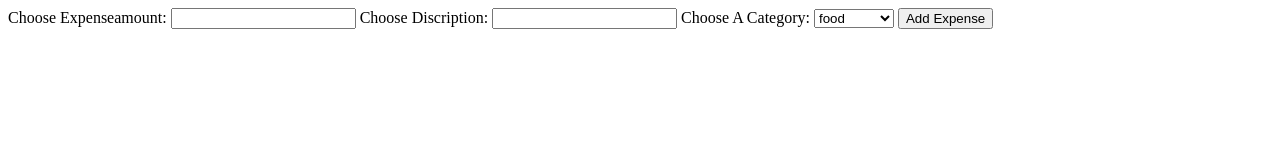
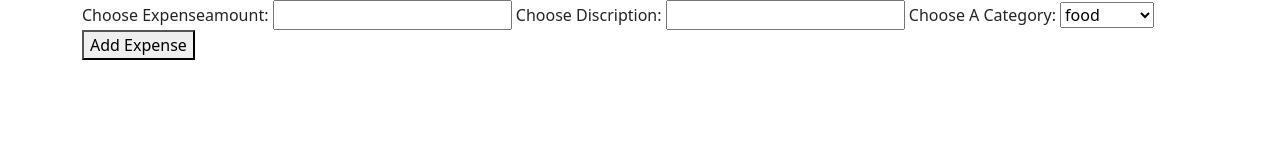
Before and after one commit to Piyushdigraskar/Demo, a plain HTML site: page index2.html in a window 1280 px wide. Drawn offline with nearby package versions, Linux system fonts and the light colour scheme.

Commit message:
Update index2.html

```diff
--- a/index2.html
+++ b/index2.html
@@ -5,10 +5,14 @@
     <meta charset="UTF-8">
     <meta http-equiv="X-UA-Compatible" content="IE=edge">
     <meta name="viewport" content="width=device-width, initial-scale=1.0">
+    <link href="https://cdn.jsdelivr.net/npm/bootstrap@5.3.0/dist/css/bootstrap.min.css" rel="stylesheet" integrity="sha384-9ndCyUaIbzAi2FUVXJi0CjmCapSmO7SnpJef0486qhLnuZ2cdeRhO02iuK6FUUVM" crossorigin="anonymous">
+    <script defer src="https://cdn.jsdelivr.net/npm/bootstrap@5.3.0/dist/js/bootstrap.bundle.min.js" integrity="sha384-geWF76RCwLtnZ8qwWowPQNguL3RmwHVBC9FhGdlKrxdiJJigb/j/68SIy3Te4Bkz" crossorigin="anonymous"></script>
+    <link rel="stylesheet" href="project1.css">
     <title>Document</title>
 </head>
 
 <body>
+    <div class="container">
         <form onsubmit="saveToLocal(event)">
             <label>Choose Expenseamount:</label>
             <input type="number" name="Expense" required>
@@ -23,6 +27,7 @@
             </select>
             <button>Add Expense</button>
         </form>
+    </div>
 
     <ul id="users"></ul>
     <script type="text/javascript">
```
Lines whose indentation alone changed are shown as unchanged.
